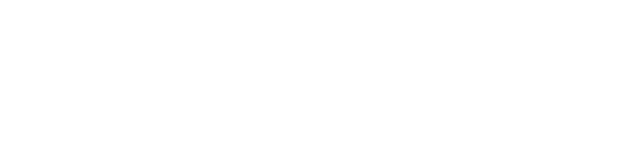
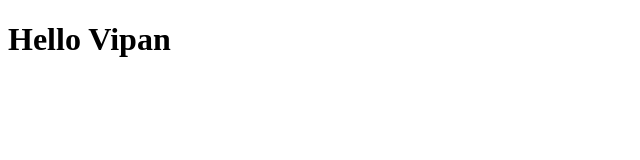
Before and after one commit to vipan2509/Git_demo, a plain HTML site: page index.html in a window 1280 px wide. Shown: the whole page, without its empty margins (0-640 px from the left). Drawn offline with Linux system fonts and the light colour scheme.

Commit message:
Hello Vipan Added

```diff
--- a/index.html
+++ b/index.html
@@ -7,6 +7,6 @@
     <title>Git Demo</title>
 </head>
 <body>
-
+    <h1>Hello Vipan</h1>
 </body>
 </html>
```
